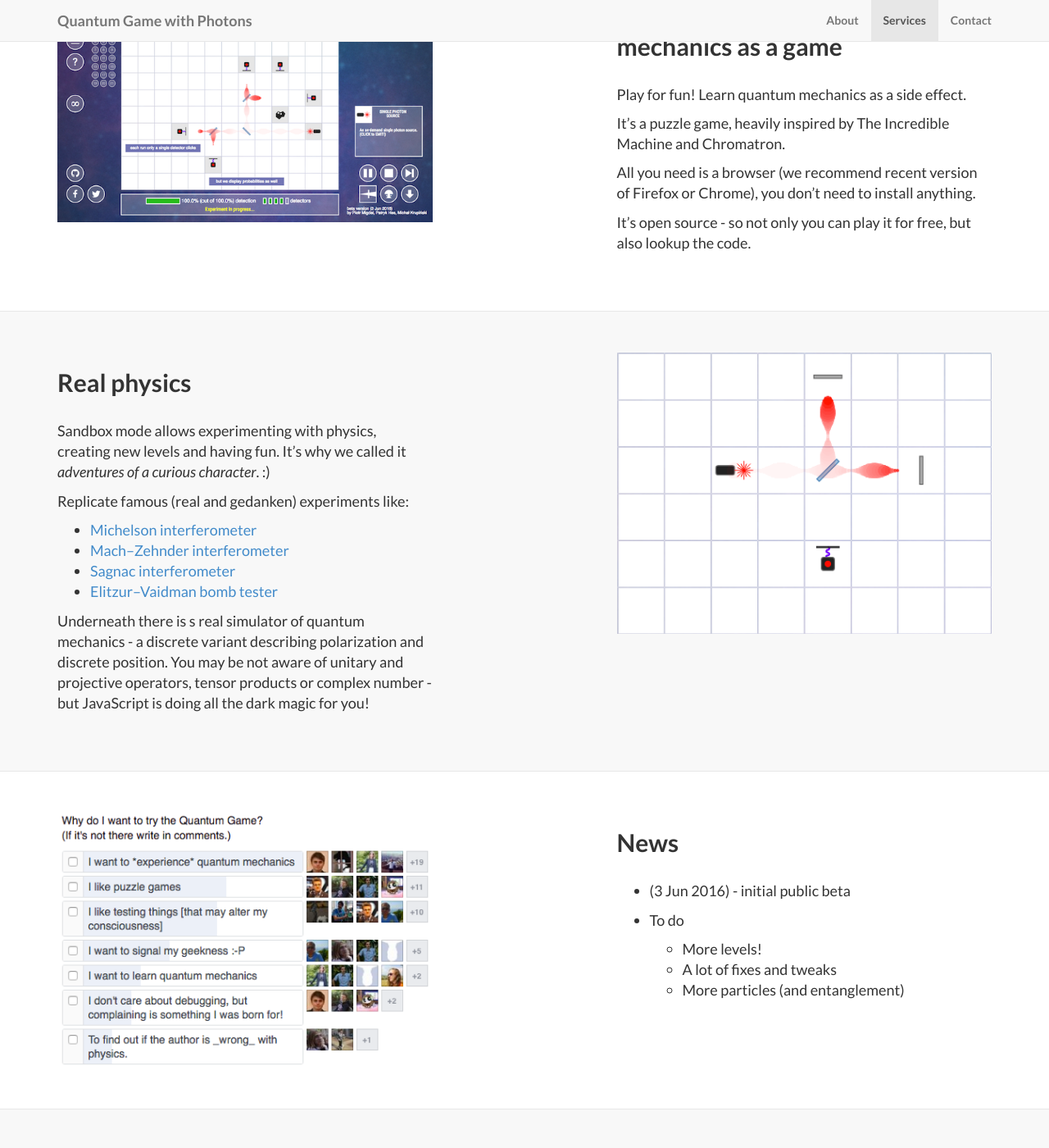
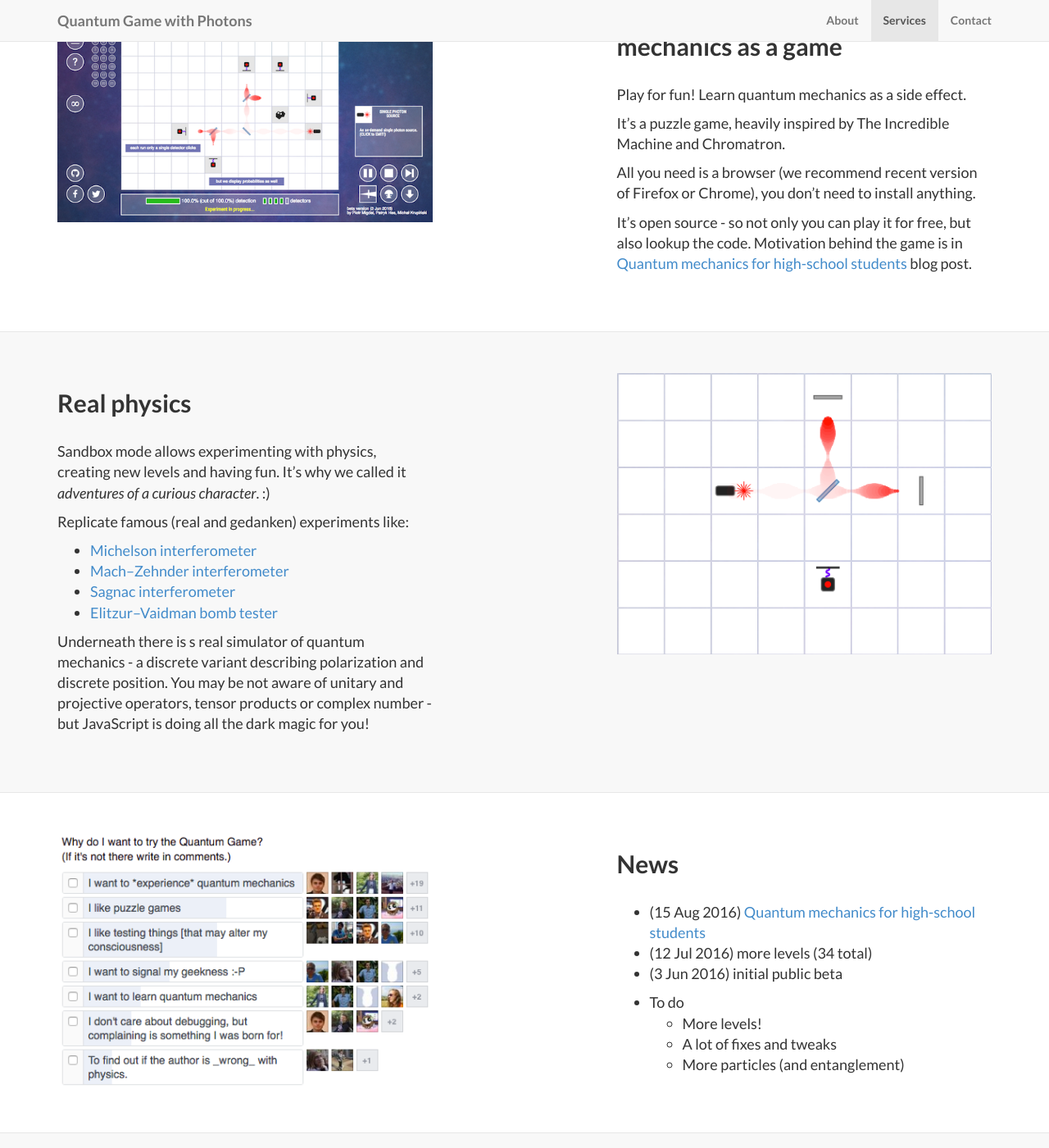
Before and after one commit to stared/old-quantum-landing, a Jekyll site: the page built from index.html, in a window 1280 px wide and 1400 px high, scrolled down 868 px. Shown: the whole window at 82% size. Built offline with Jekyll 4.4.1, drawn with Linux system fonts in a browser that asks for light colours; nearby versions of some CDN libraries; library files that are not in the unit come from our copies.

Commit message:
blog post and on updates

```diff
--- a/_posts/2014-09-21-services-1.markdown
+++ b/_posts/2014-09-21-services-1.markdown
@@ -12,4 +12,4 @@ It's a puzzle game, heavily inspired by The Incredible Machine and Chromatron.
 
 All you need is a browser (we recommend recent version of Firefox or Chrome), you don't need to install anything.
 
-It's open source - so not only you can play it for free, but also lookup the code.
+It's open source - so not only you can play it for free, but also lookup the code. Motivation behind the game is in [Quantum mechanics for high-school students](http://p.migdal.pl/2016/08/15/quantum-mechanics-for-high-school-students.html) blog post.
--- a/_posts/2014-09-23-services-3.markdown
+++ b/_posts/2014-09-23-services-3.markdown
@@ -6,7 +6,9 @@ title: News
 description: |
 ---
 
-* (3 Jun 2016) - initial public beta
+* (15 Aug 2016) [Quantum mechanics for high-school students](http://p.migdal.pl/2016/08/15/quantum-mechanics-for-high-school-students.html)
+* (12 Jul 2016) more levels (34 total)
+* (3 Jun 2016) initial public beta
 
 * To do
 	* More levels!
```
